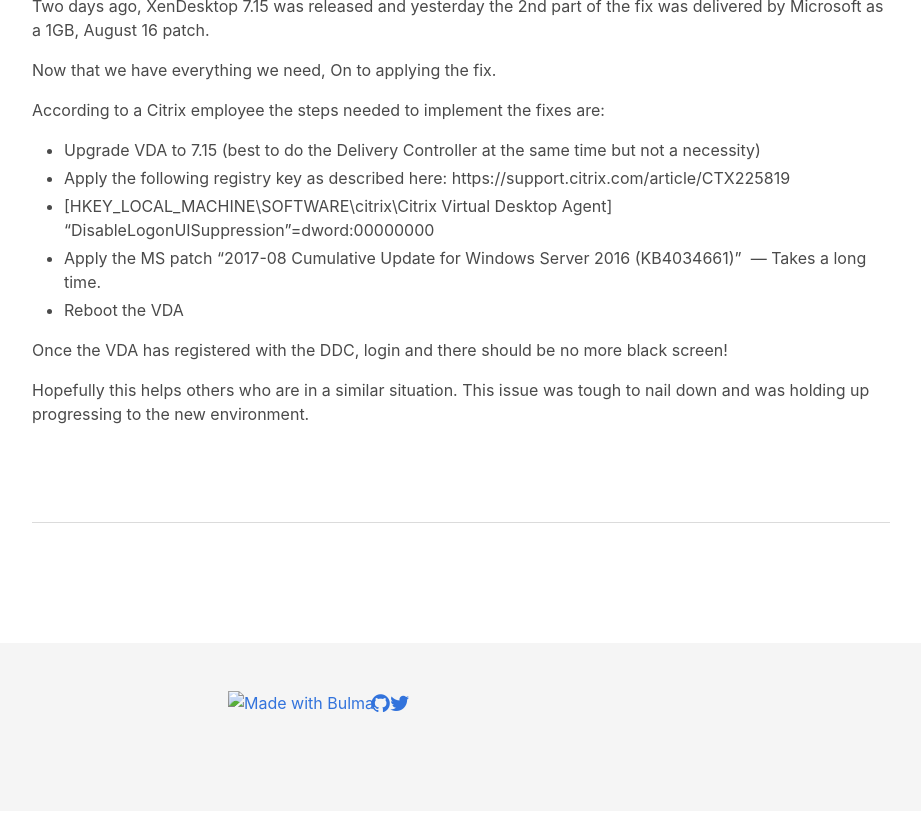
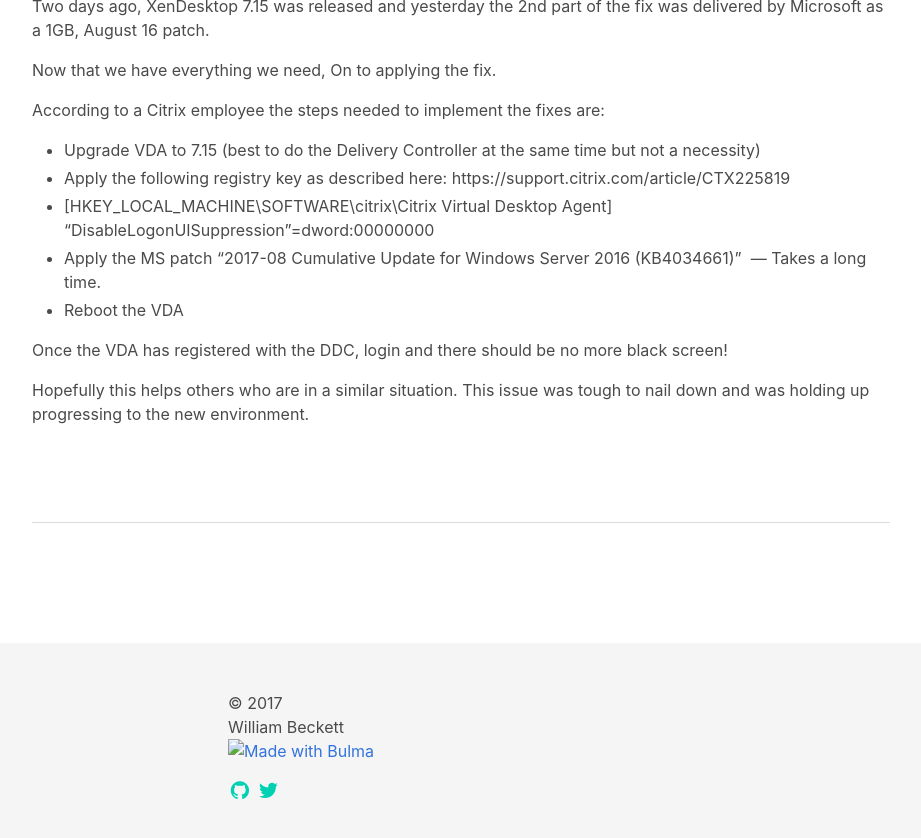
Before and after one commit to wjbeckett/blog, a Jekyll site: the page built from index.html, in a window 1280 px wide and 900 px high, scrolled down 5301 px. Shown: the top 838 px of the window, without its empty margins (179-1100 px from the left). Built offline with Jekyll 4.4.1, drawn with Linux system fonts in a browser that asks for light colours; before the commit the page ends 6112 px from its top, so only the background shows below that.

Commit message:
footer changes

```diff
--- a/_includes/footer.html
+++ b/_includes/footer.html
@@ -3,16 +3,27 @@
     <div class="columns is-centered">
       <div class="column is-5">
         <div class="content">
+            <span class="content">
+              &copy; {{ 'now' | date: '%Y' }} <br/>
+              William Beckett
+            </span>
+            <p>
             <a href="https://bulma.io">
               <img src="/images/made-with-bulma-lq.png" data-src="/images/made-with-bulma.png" alt="Made with Bulma" class="lazyload blur-up" width="128" height="24">
             </a>
-          <span class="icon has-text-primary">
+            </p>
+            <p>
             <a href="https://github.com/wjbeckett">
-              <i class="fa fa-lg fa-github"></i>
+              <span class="icon has-text-primary">
+                <i class="fa fa-lg fa-github"></i>
+              </span>
             </a>
             <a href="https://twitter.com/share">
-              <i class="fa fa-lg fa-twitter"></i>
+              <span class="icon has-text-primary">
+                <i class="fa fa-lg fa-twitter"></i>
+              </span>
             </a>
+            </p>
           </div>
         </div>
       </div>
```
